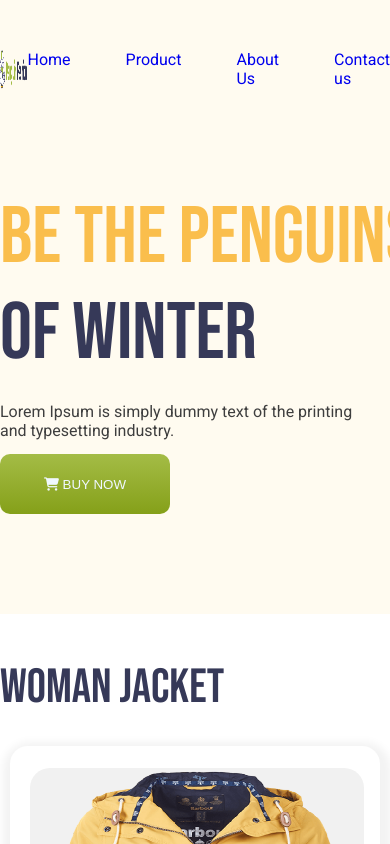
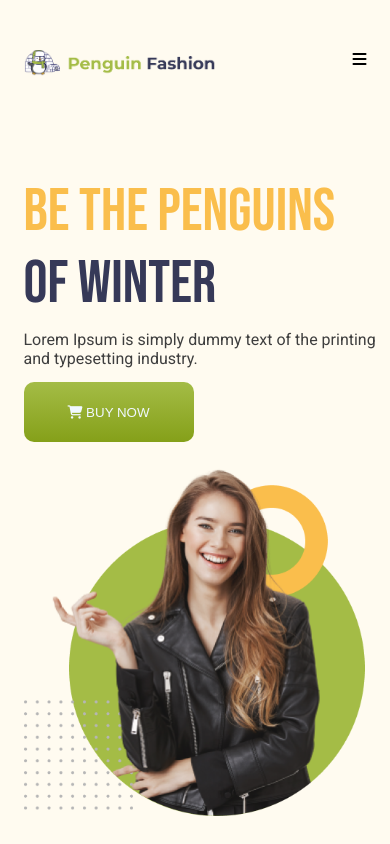
Before and after one commit to RMABID/penguin-fashion-abid, a plain HTML site: page imdex.html in a window 390 px wide. Shown: the top 844 px of the page. Drawn offline with Linux system fonts and the light colour scheme.

Commit message:
nav section commit

```diff
--- a/imdex.html
+++ b/imdex.html
@@ -21,6 +21,9 @@
                         <li><a href="#">About Us</a></li>
                         <li><a href="#">Contact us</a></li>
                     </ul>
+                </div>
+                <div class="menu-icon">
+                    <i class="fa-solid fa-bars"></i>
                 </div>
             </nav>
 
--- a/style.css
+++ b/style.css
@@ -64,6 +64,9 @@ header{
 .nav-links ul{
     display: flex;
     gap: 55px;
+}
+.menu-icon{
+    display: none;
 }
 
 
@@ -197,3 +200,32 @@ header{
     width: 600px;
     height: 355px;
 }
+
+
+
+@media screen and (max-width: 576px) {
+
+
+    .container{
+        max-width: 343px;
+        margin: auto;
+    }
+    .nav-links {
+        display: none;
+    }
+    .menu-icon{
+        display: block;
+    }
+    .nav-logo{
+        width: 192px;
+        height: 26px;
+    }
+    .banner-content h1{
+        width: 312px;
+        height: 154px;
+        font-size: 60px;
+    }
+    .bannner-section-container{
+        flex-direction: column;
+    }
+}
```
